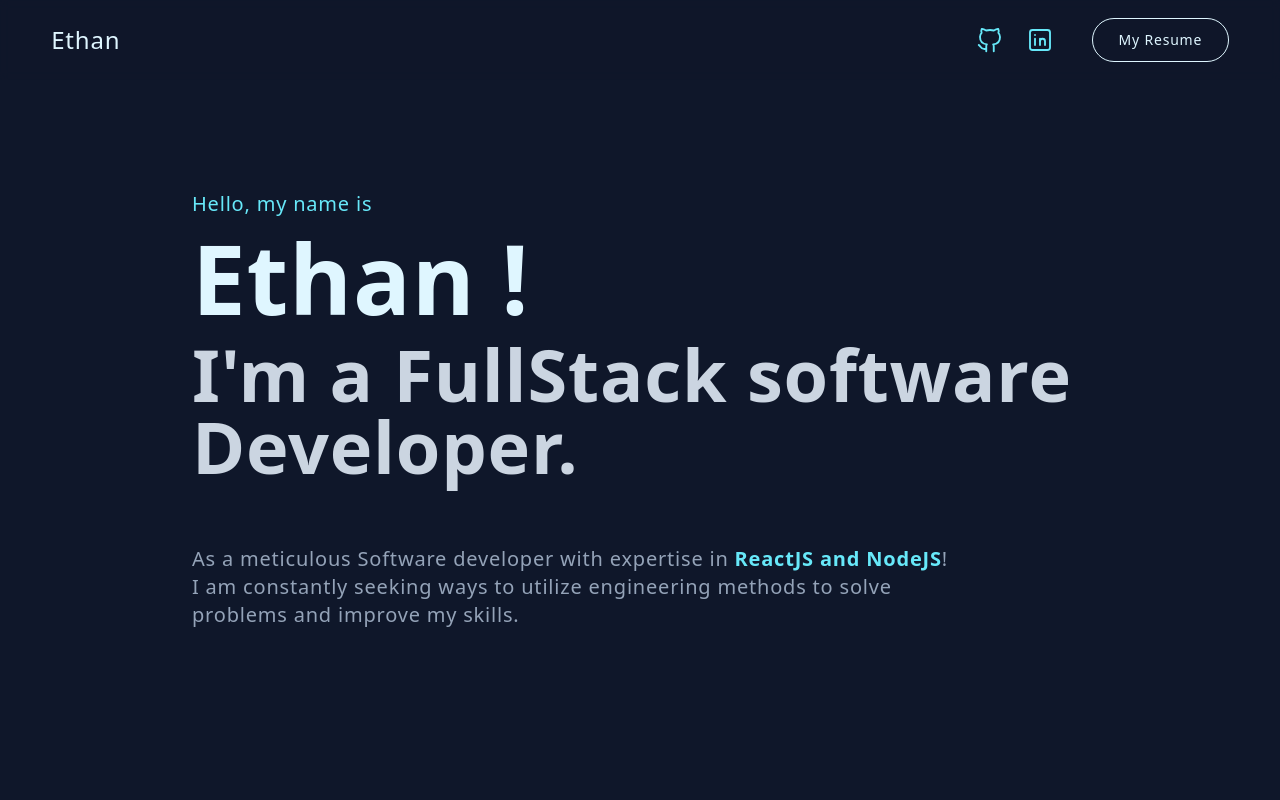
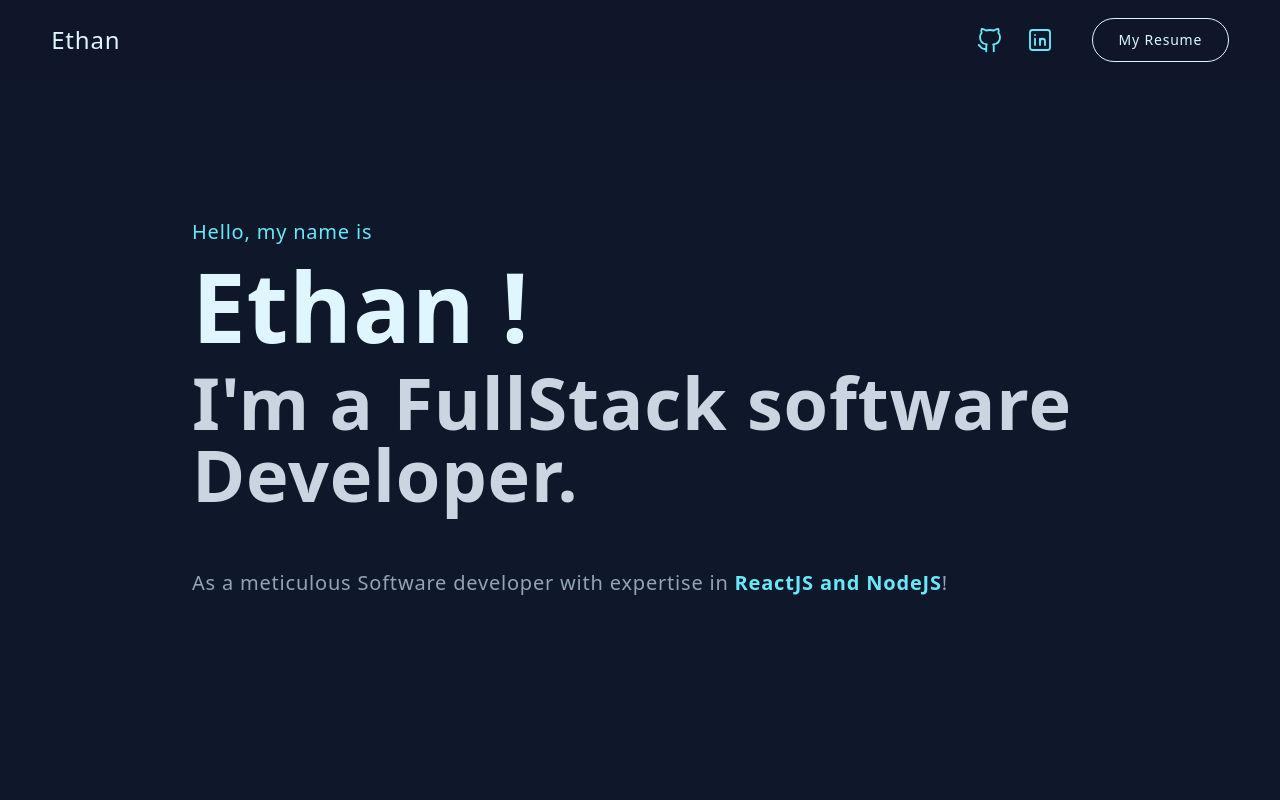
Before and after one commit to Sergyoubi/Current-Portfolio, a React (Create React App) app: page / in a window 1280 px wide. Shown: the top 800 px of the page. Built offline with nearby package versions, Linux system fonts and the light colour scheme.

Commit message:
updated subtitle

```diff
--- a/src/Components/Partial/Intro.js
+++ b/src/Components/Partial/Intro.js
@@ -40,11 +40,9 @@ const Intro = () => {
           triggerOnce
           className="relative top-[7%]"
         >
-          <p className="w-full md:w-[85%] text-slate-400 text-base lg:text-xl font-thin tracking-[0.8px] relative top-[7%] left-2 md:left-[5%] lg:left-0 select-none">
+          <p className="w-full text-slate-400 text-base lg:text-xl font-thin tracking-[0.8px] relative top-[7%] left-2 md:left-[5%] lg:left-0 select-none">
             As a meticulous Software developer with expertise in{" "}
             <span className="font-bold text-cyan-300">ReactJS and NodeJS</span>!
-            I am constantly seeking ways to utilize engineering methods to solve
-            problems and improve my skills.
           </p>
         </Fade>
       </div>
```
